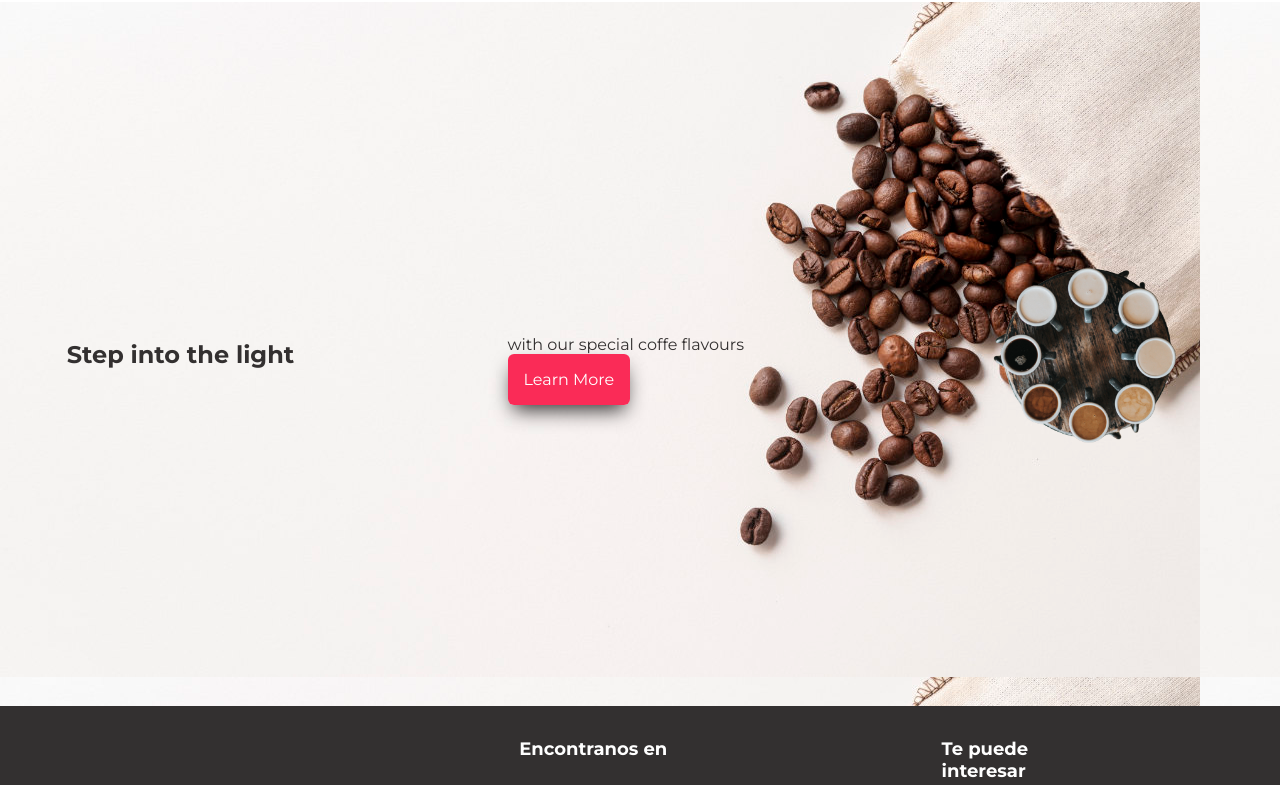
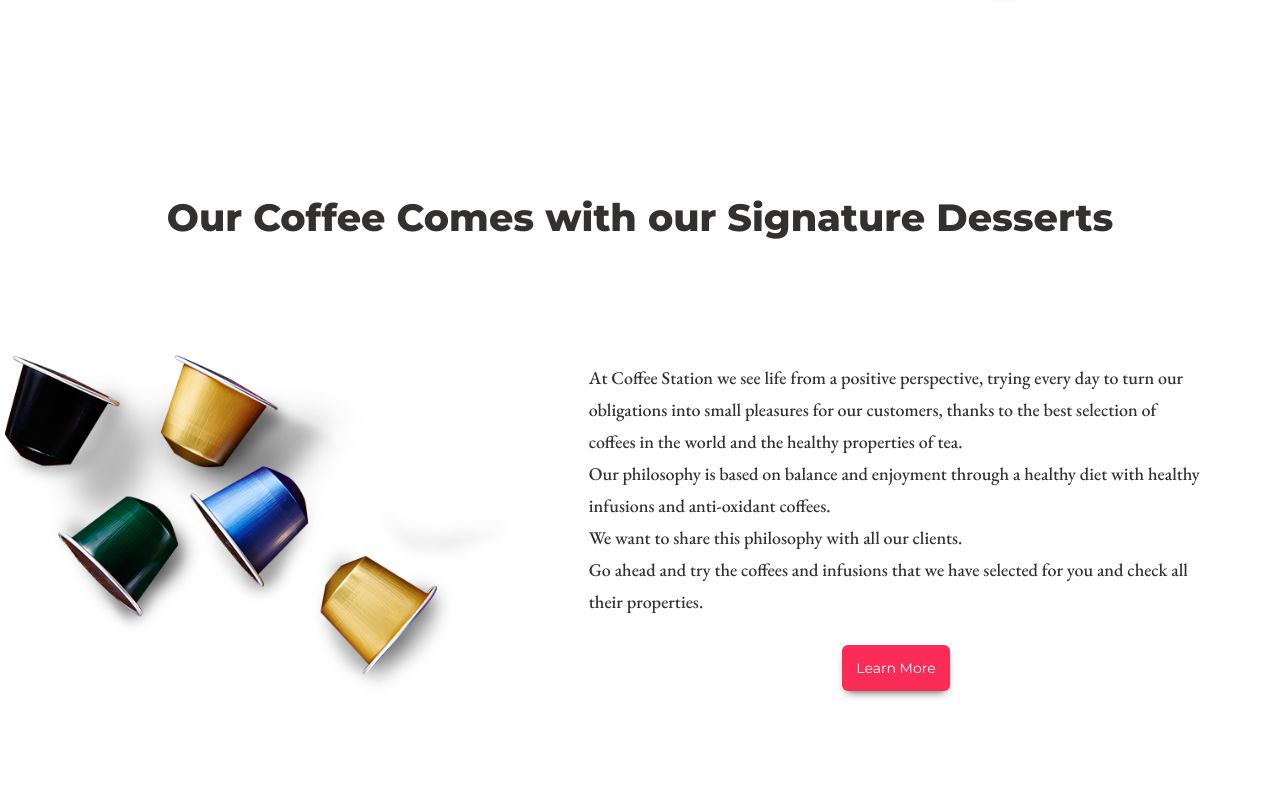
Before and after one commit to GiulianoGiovanola/Final-Eccomerce, a React (Create React App) app: page / in a window 1280 px wide. Shown: the part 1214-1999 px from the top of the page. Built offline with nearby package versions, Linux system fonts and the light colour scheme; no server answers; the database is empty.

Commit message:
actualizacion final de Home - 11/2/2023

```diff
--- /dev/null
+++ b/src/Components/About/About.js
@@ -0,0 +1,9 @@
+import React from 'react'
+
+const About = () => {
+  return (
+    <div>About</div>
+  )
+}
+
+export default About
--- a/src/Components/App/App.js
+++ b/src/Components/App/App.js
@@ -6,6 +6,7 @@ import Product from "../../pages/Product";
 import Checkout from "../../pages/Checkout";
 import Navbar from "../Navbar/Navbar";
 import { CartProvider } from "../../Contexts/CartContext";
+import About from "../About/About";
 
 function App() {
   return (
@@ -29,6 +30,9 @@ function App() {
             <Route exact path={`/`}>
               <Home />
             </Route>
+            <Route exact path={`/about`}>
+              <About />
+            </Route>
             <Route path="*">NOT FOUND</Route>
           </Switch>
         </CartProvider>
--- a/src/Components/Informacion/Informacion.js
+++ b/src/Components/Informacion/Informacion.js
@@ -1,20 +1,33 @@
-import React from 'react'
-import Mesa from '../../img/img3.png';
-import { Container } from './styled';
-import background from "../../img/informacion-coffee.jpg"
-import Button from '../Button/Button';
+import React from "react";
+import Mesa from "../../img/capsule1.png";
+import { Container } from "./styled";
 
 const Informacion = () => {
   return (
-    <Container style={{ backgroundImage: `url(${background})` }}>
-      <h2>Step into the light</h2>
+    <Container>
+      <h2>Our Coffee Comes with our Signature Desserts</h2>
       <div>
-        <p>with our special coffe flavours</p>
-        <a href='#'>Learn More</a>
+        <img src={Mesa} alt="imgCafe" />
+        <div>
+          <p>
+            At Coffee Station we see life from a positive perspective, trying
+            every day to turn our obligations into small pleasures for our
+            customers, thanks to the best selection of coffees in the world and
+            the healthy properties of tea.
+            <br />
+            Our philosophy is based on balance and enjoyment through a healthy
+            diet with healthy infusions and anti-oxidant coffees.
+            <br />
+            We want to share this philosophy with all our clients.
+            <br />
+            Go ahead and try the coffees and infusions that we have selected for
+            you and check all their properties.
+          </p>
+          <a href="/about">Learn More</a>
+        </div>
       </div>
-      <img src={Mesa} alt="imgCafe" />
     </Container>
-  )
-}
+  );
+};
 
-export default Informacion
+export default Informacion;
--- a/src/Components/Informacion/styled.js
+++ b/src/Components/Informacion/styled.js
@@ -2,28 +2,35 @@ import styled from 'styled-components'
 
 const Container = styled.div`
 
-display: flex;
-justify-content: space-around;
-align-items: center;
 color: #333030;
 position: relative;
 background-color: white;
 padding: 10em 0;
+background-color: white;
 
 img{
-    width: 20%;
+    width: 40%;
     min-height: 200px;
     rotate: 200grad;
     transform: scaleY(-1);
 }
 
-div{
-    padding: 0 5em;
-
 h2{
         font-size: 38px;
         font-weight: 800;
+        width: 100%;
+        text-align: center;
+        margin-bottom: 3em;
 }
+
+div{
+    display: flex;
+    width: 100%;
+    div{
+    display: flex;
+    flex-direction: column;
+    justify-content: center;
+    align-items: center;
         h3{
             font-size: 28px;
             font-weight: 500;
@@ -40,10 +47,17 @@ div{
             background-color: #fa2b57;
             border-radius: 6px;
             padding: 1em;
-        font-size: 16px;
-        box-shadow: 0px 10px 20px -5px #333030;
+            font-size: 14px;
+            box-shadow: 0px 5px 10px -5px #333030;
             border: none;
             cursor: pointer;
+        }
+        p{
+            font: 500 18px 'EB Garamond', serif;
+            width: 80%;
+            line-height: 32px;
+            margin: 0 0 1.5em;
+        }
     }
 }
 `
--- a/src/Components/Navbar/Navbar.js
+++ b/src/Components/Navbar/Navbar.js
@@ -39,9 +39,6 @@ const Navbar = () => {
                 <li>
                     <Link to={`/`}>Home</Link>
                 </li>
-                <li>
-                    <Link to={`/shop`}>Shop</Link>
-                </li>
                 {!loading &&
                     categories.map(({ catId, name }) => (
                     <li>
@@ -49,6 +46,9 @@ const Navbar = () => {
                     </li>
                     )
                 )}
+                <li>
+                    <Link to={`/about`}>About</Link>
+                </li>
                 <li>
                     <Link to={`/checkout`}><img className="imgSociales" src={Cart} alt="imgSociales" /></Link>
                 </li>
--- a/src/index.css
+++ b/src/index.css
@@ -3,5 +3,6 @@ body {
   font-family: 'Montserrat', 'Poppins', 'sans-serif';
   -webkit-font-smoothing: antialiased;
   -moz-osx-font-smoothing: grayscale;
-  background-color: #9abec1;
+  background-color: #a1cac8;
+  color: #333030;
 }
```
Also changed, not shown: src/Components/About/styled.js (added), src/img/capsule1.png (added). Lines whose indentation alone changed are shown as unchanged.
